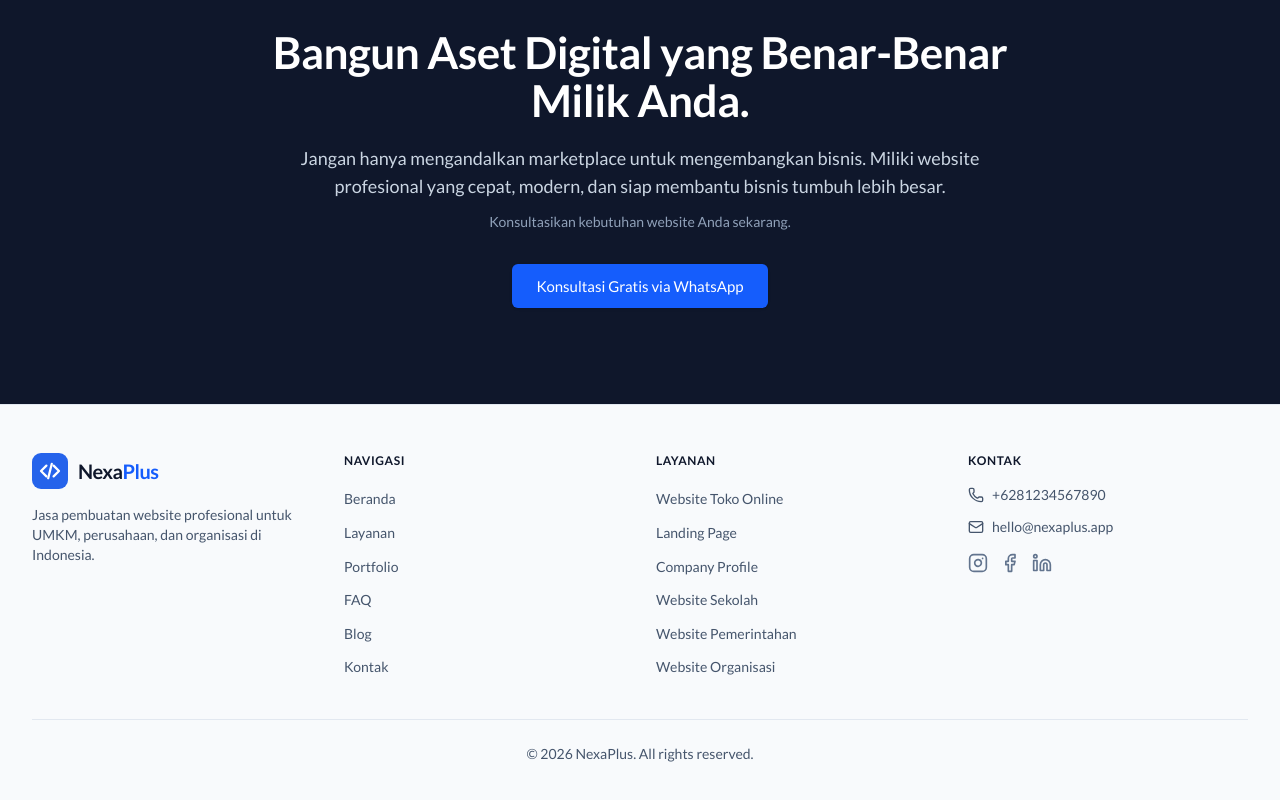
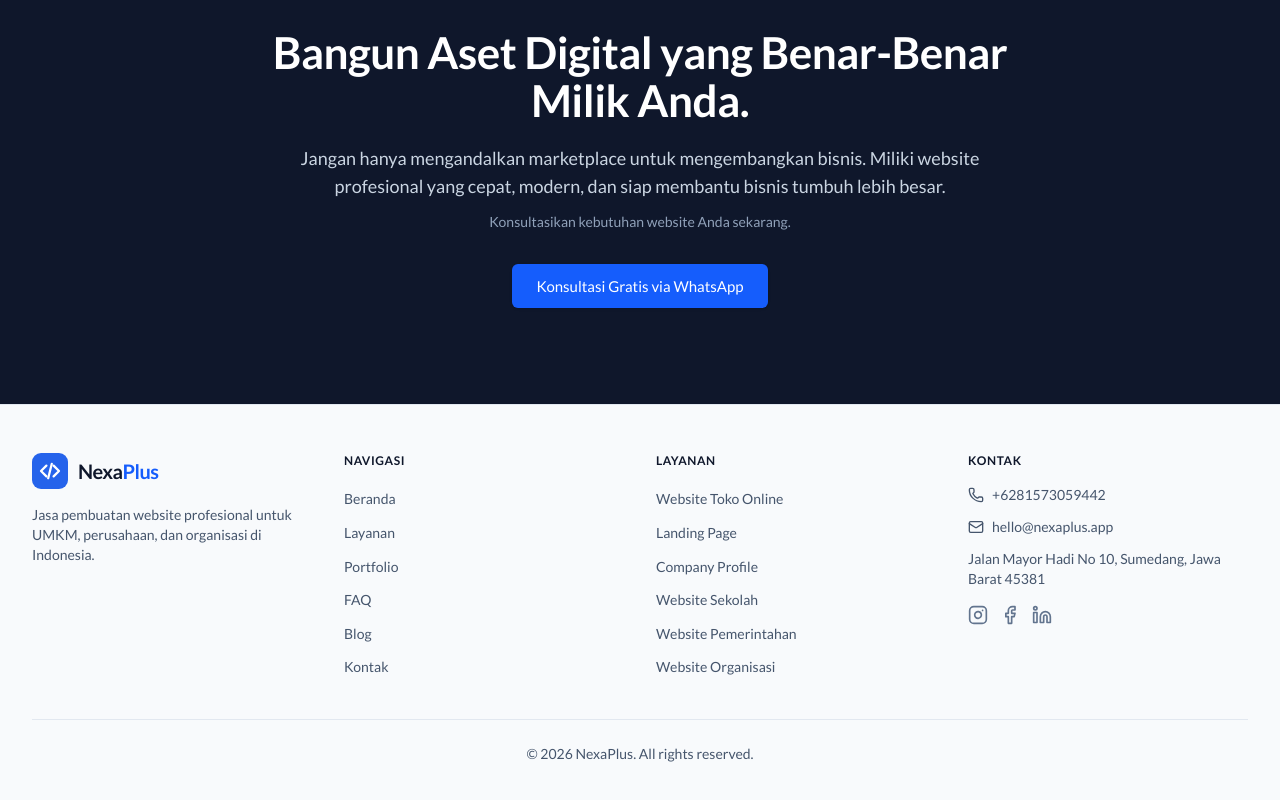
Before and after one commit to ersetdigital-sudo/nexaplus.app, a Next.js app: page / in a window 1280 px wide. Shown: the part 10131-10931 px from the top of the page. Built offline with nearby package versions, Linux system fonts and the light colour scheme.

Commit message:
auto: update from Kiro

```diff
--- a/components/layout/footer.tsx
+++ b/components/layout/footer.tsx
@@ -106,6 +106,11 @@ export function Footer() {
                   <span>{siteConfig.contact.email}</span>
                 </a>
               </li>
+              <li>
+                <p className="text-sm text-slate-600">
+                  {siteConfig.address.street}, {siteConfig.address.city}, {siteConfig.address.region} {siteConfig.address.postalCode}
+                </p>
+              </li>
             </ul>
 
             {/* Social Links */}
--- a/data/site-config.ts
+++ b/data/site-config.ts
@@ -2,13 +2,20 @@ export const siteConfig = {
   name: 'NexaPlus',
   url: 'https://nexaplus.app',
   whatsapp: {
-    number: '6281234567890',
+    number: '6281573059442',
     defaultMessage: 'Halo NexaPlus, saya tertarik dengan jasa pembuatan website.',
   },
   meta: {
     title: 'Jasa Pembuatan Website Profesional untuk Bisnis | NexaPlus',
     description: 'NexaPlus adalah jasa pembuatan website profesional di Indonesia. Melayani toko online, landing page, company profile, website sekolah, dan organisasi. Mulai dari Rp 500.000, termasuk hosting dan SSL gratis.',
     ogImage: '/images/og-image.jpg',
+  },
+  address: {
+    street: 'Jalan Mayor Hadi No 10',
+    city: 'Sumedang',
+    region: 'Jawa Barat',
+    postalCode: '45381',
+    country: 'ID',
   },
   colors: {
     background: '#0A0118',
@@ -21,6 +28,7 @@ export const siteConfig = {
     primary: 'Inter',
   },
   contact: {
+    phone: '+6281573059442',
     email: 'hello@nexaplus.app',
     socialLinks: [
       { platform: 'Instagram', url: 'https://instagram.com/nexaplus.app', icon: 'instagram' },
--- a/lib/schema-markup.ts
+++ b/lib/schema-markup.ts
@@ -123,7 +123,11 @@ export function generateLocalBusinessSchema() {
     telephone: `+${siteConfig.whatsapp.number}`,
     address: {
       '@type': 'PostalAddress',
-      addressCountry: 'ID',
+      streetAddress: siteConfig.address.street,
+      addressLocality: siteConfig.address.city,
+      addressRegion: siteConfig.address.region,
+      postalCode: siteConfig.address.postalCode,
+      addressCountry: siteConfig.address.country,
     },
     priceRange: 'Rp 500.000 - Rp 4.000.000',
   };
```
Also changed, not shown: public/llms.txt.
